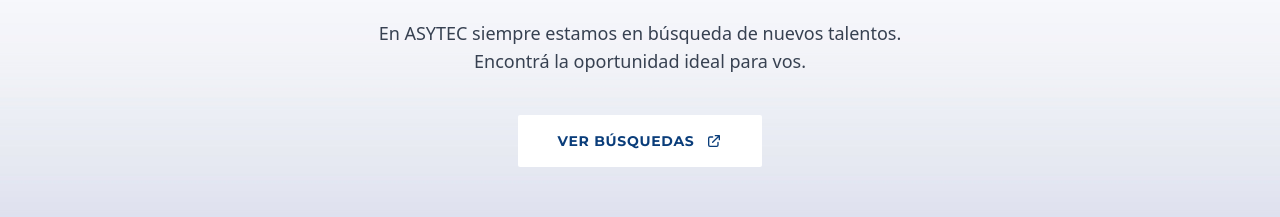
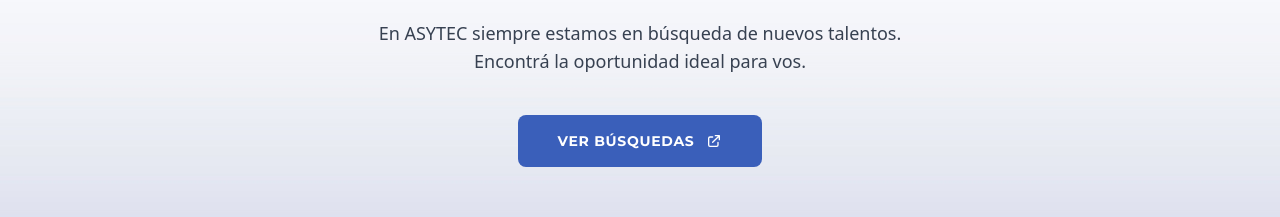
Before and after one commit to cmk95R/asytec_landingpage, a Nuxt app: page / in a window 1280 px wide. Shown: the part 4267-4484 px from the top of the page. Built offline with nearby package versions, Linux system fonts and the light colour scheme.

Commit message:
fix buttons

```diff
--- a/components/sections/ContactSection.vue
+++ b/components/sections/ContactSection.vue
@@ -14,7 +14,7 @@
       <div class="grid grid-cols-1 lg:grid-cols-2 gap-12 items-center">
 
         <div class="reveal-left w-full" ref="mapRef">
-          <div class="rounded-2xl overflow-hidden shadow-lg border border-gray-200 bg-white" style="height: 380px">
+          <div class="rounded-2xl overflow-hidden shadow-lg border border-gray-200 bg-white" style="height: 480px">
             <iframe
               src="https://www.google.com/maps/embed?pb=!1m18!1m12!1m3!1d6571.959824930099!2d-58.46502431135536!3d-34.55406398517658!2m3!1f0!2f0!3f0!3m2!1i1024!2i768!4f13.1!3m3!1m2!1s0x95bcb4299e1fb7db%3A0xa763d94ef8bf1de8!2sASYTEC%20Sistemas!5e0!3m2!1ses-419!2sus!4v1738857771284!5m2!1ses-419!2sus"
               width="100%"
--- a/components/sections/JobsSection.vue
+++ b/components/sections/JobsSection.vue
@@ -14,9 +14,9 @@
         href="https://www.linkedin.com/company/asytec/jobs/"
         target="_blank"
         rel="noopener"
-        class="inline-flex items-center gap-3 px-10 py-4 bg-white text-primary-700 font-heading font-bold
-        text-sm tracking-wider uppercase rounded-sm transition-all duration-300
-        hover:shadow-2xl hover:-translate-y-1 hover:bg-blue-50"
+        class="inline-flex items-center gap-3 px-10 py-4 bg-[#3A5FBA] text-white font-heading font-bold
+        text-sm tracking-wider uppercase rounded-lg transition-all duration-300
+        hover:shadow-2xl hover:-translate-y-1 hover:bg-[#2b488f]"
       >
         VER BÚSQUEDAS
         <svg class="w-4 h-4" fill="none" stroke="currentColor" viewBox="0 0 24 24">
```
Also changed, not shown: components/layout/TheFooter.vue (+4 -4 lines).
